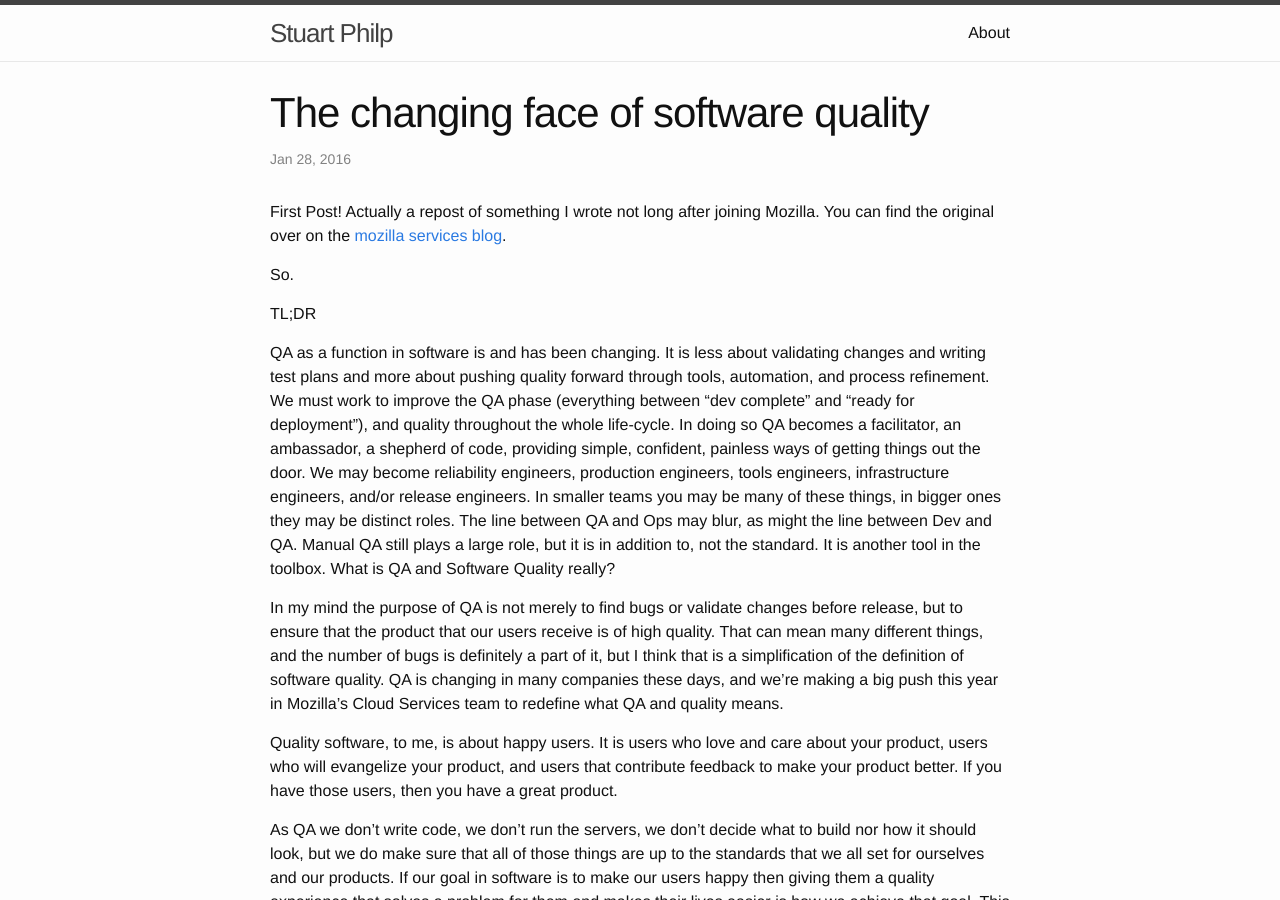
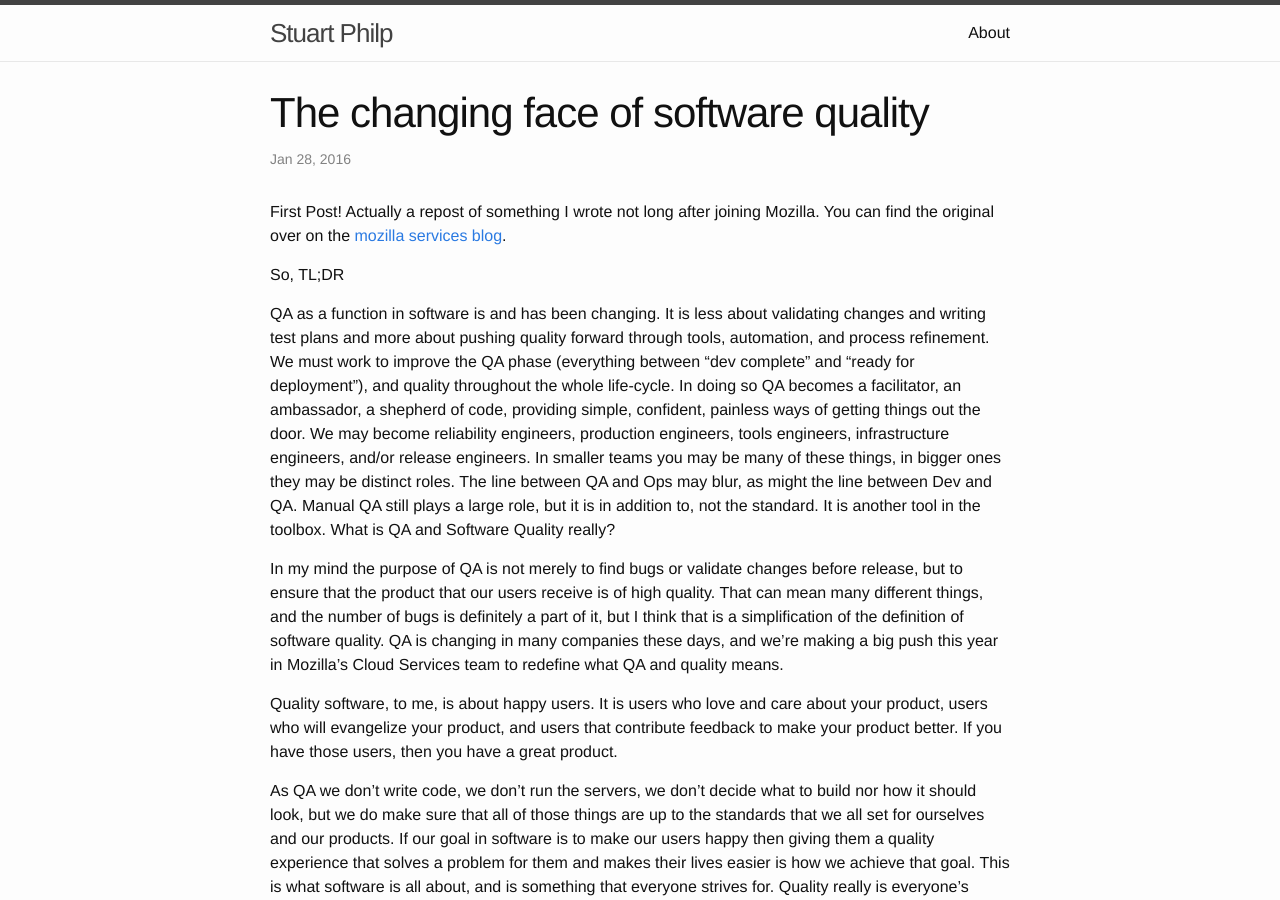
Before and after one commit to stuartphilp/stuartphilp.github.io, a Jekyll site: the page built from _posts/2016-01-28-first.markdown, in a window 1280 px wide and 900 px high. Built offline with Jekyll 4.4.1, drawn with Linux system fonts in a browser that asks for light colours.

Commit message:
garbage change to trigger redeploy

```diff
--- a/_posts/2016-01-28-first.markdown
+++ b/_posts/2016-01-28-first.markdown
@@ -7,9 +7,7 @@
 
 First Post! Actually a repost of something I wrote not long after joining Mozilla. You can find the original over on the [mozilla services blog](https://blog.mozilla.org/services/2015/03/24/the-changing-face-of-software-quality/).
 
-So.
-
-TL;DR
+So, TL;DR
 
 QA as a function in software is and has been changing. It is less about validating changes and writing test plans and more about pushing quality forward through tools, automation, and process refinement. We must work to improve the QA phase (everything between “dev complete” and “ready for deployment”), and quality throughout the whole life-cycle. In doing so QA becomes a facilitator, an ambassador, a shepherd of code, providing simple, confident, painless ways of getting things out the door. We may become reliability engineers, production engineers, tools engineers, infrastructure engineers, and/or release engineers. In smaller teams you may be many of these things, in bigger ones they may be distinct roles. The line between QA and Ops may blur, as might the line between Dev and QA. Manual QA still plays a large role, but it is in addition to, not the standard. It is another tool in the toolbox.
 What is QA and Software Quality really?
```
